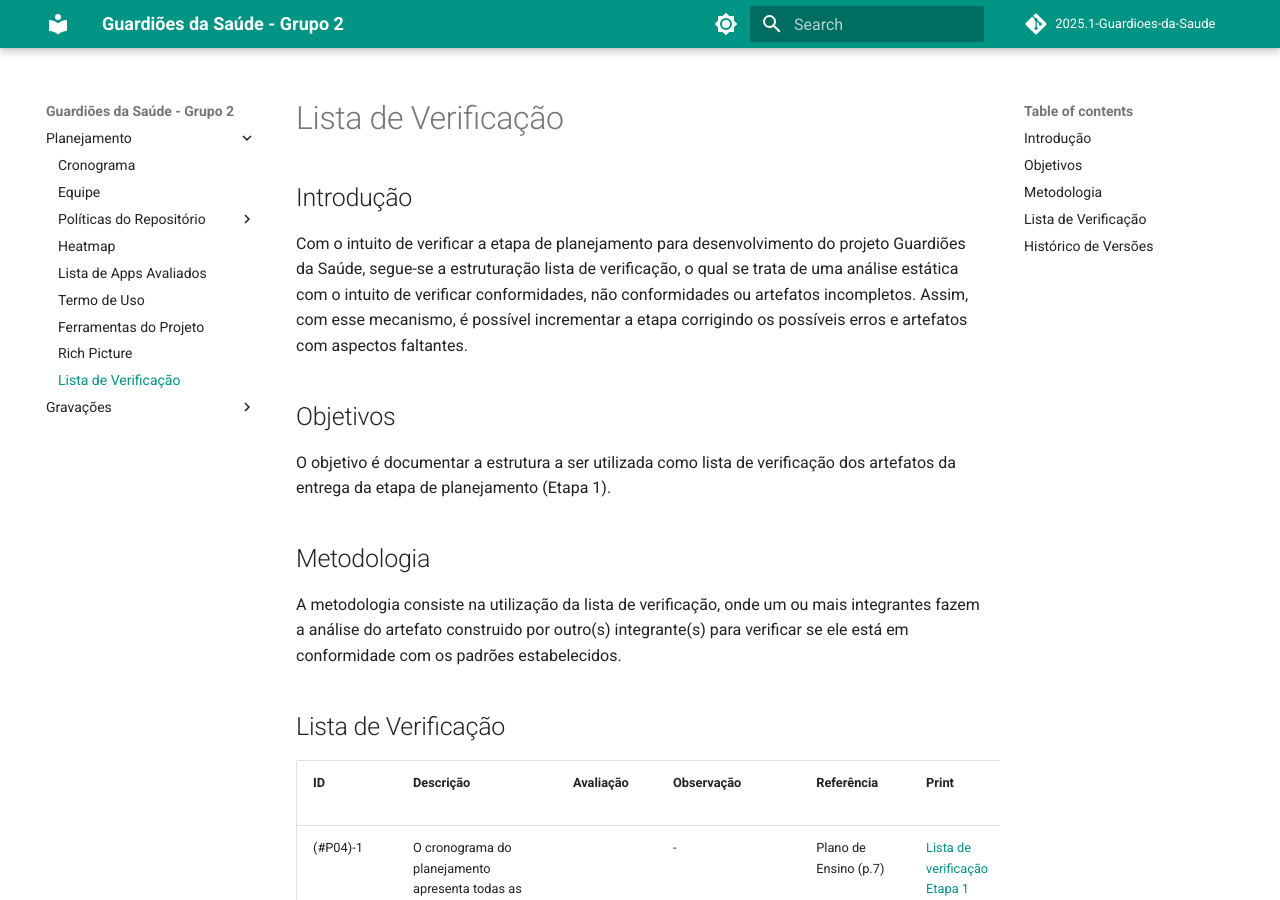
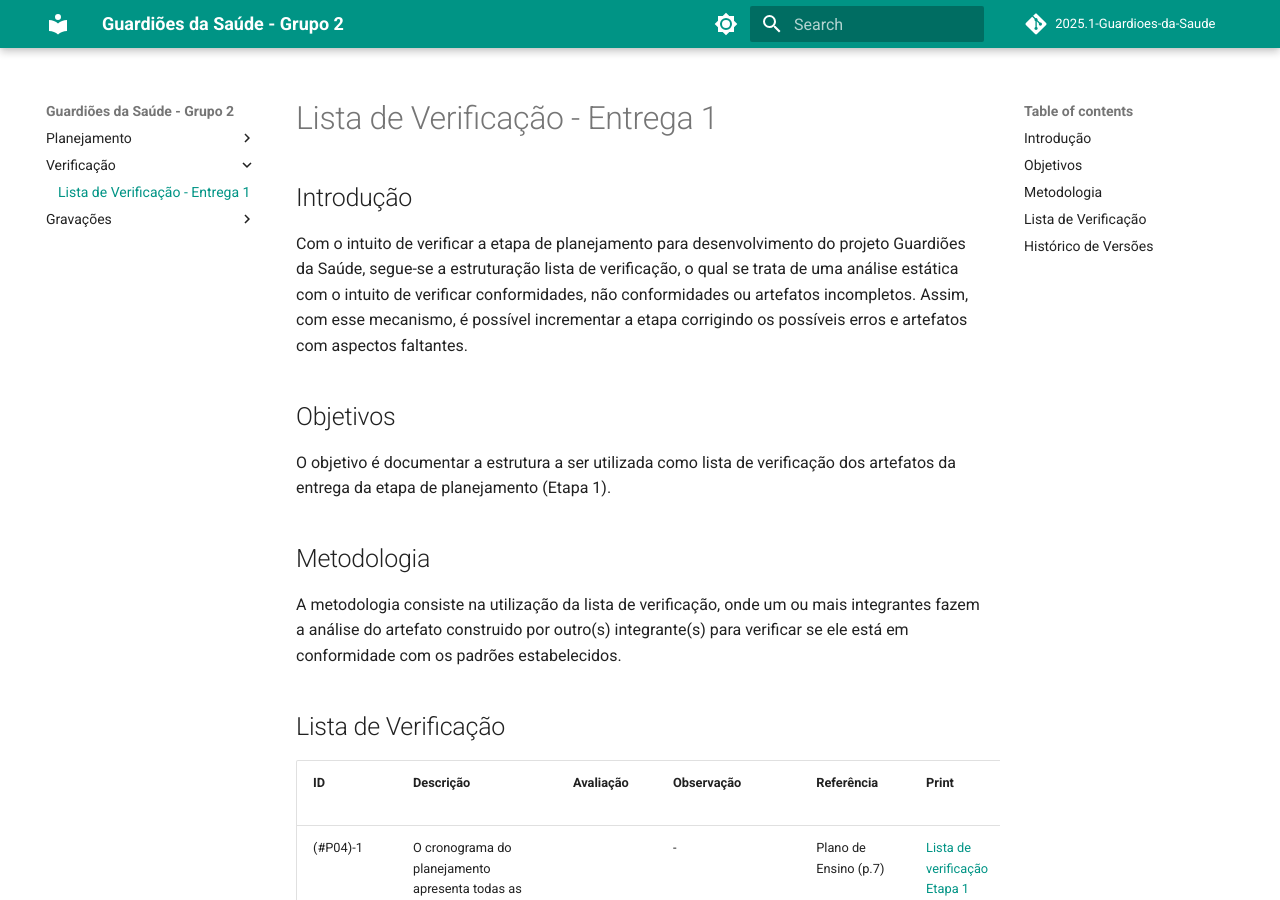
Before and after one commit to Requisitos-de-Software/2025.1-Guardioes-da-Saude, an MkDocs documentation site: the page built from docs/planejamento/lista-de-verificacao.md, in a window 1280 px wide and 900 px high. Built offline with MkDocs 1.6.1 and Material for MkDocs 9.7.7, drawn with Linux system fonts in a browser that asks for light colours.

```diff
--- a/mkdocs.yml
+++ b/mkdocs.yml
@@ -33,7 +33,8 @@
       - Termo de Uso: planejamento/termo-de-uso.md
       - Ferramentas do Projeto: planejamento/ferramentas.md
       - Rich Picture: planejamento/rich-picture.md
-      - Lista de Verificação: planejamento/lista-de-verificacao.md
+  - Verificação:
+      - Lista de Verificação - Entrega 1: planejamento/lista-de-verificacao.md
   - Gravações:
     - Entregas: gravacoes/entregas/entregas.md
     - Reuniões e ATAS: gravacoes/reunioes/reunioes.md
```
